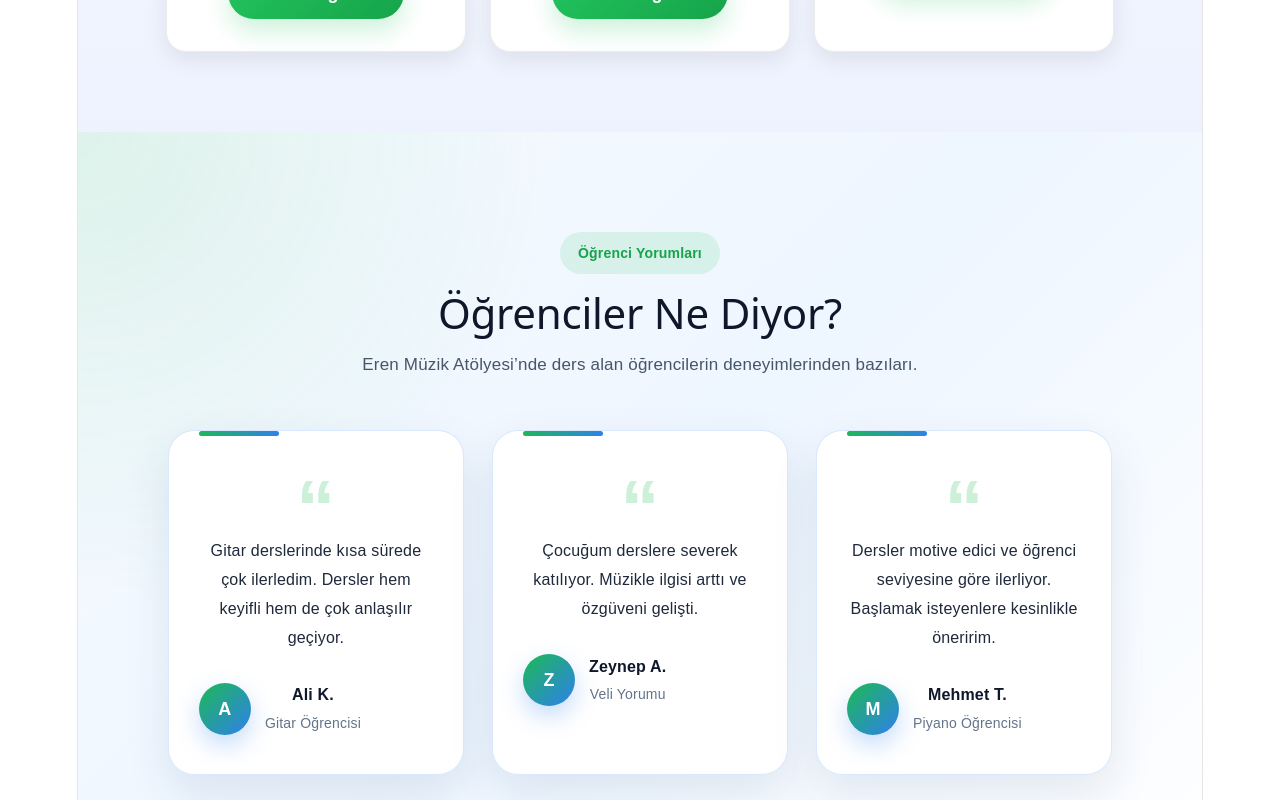
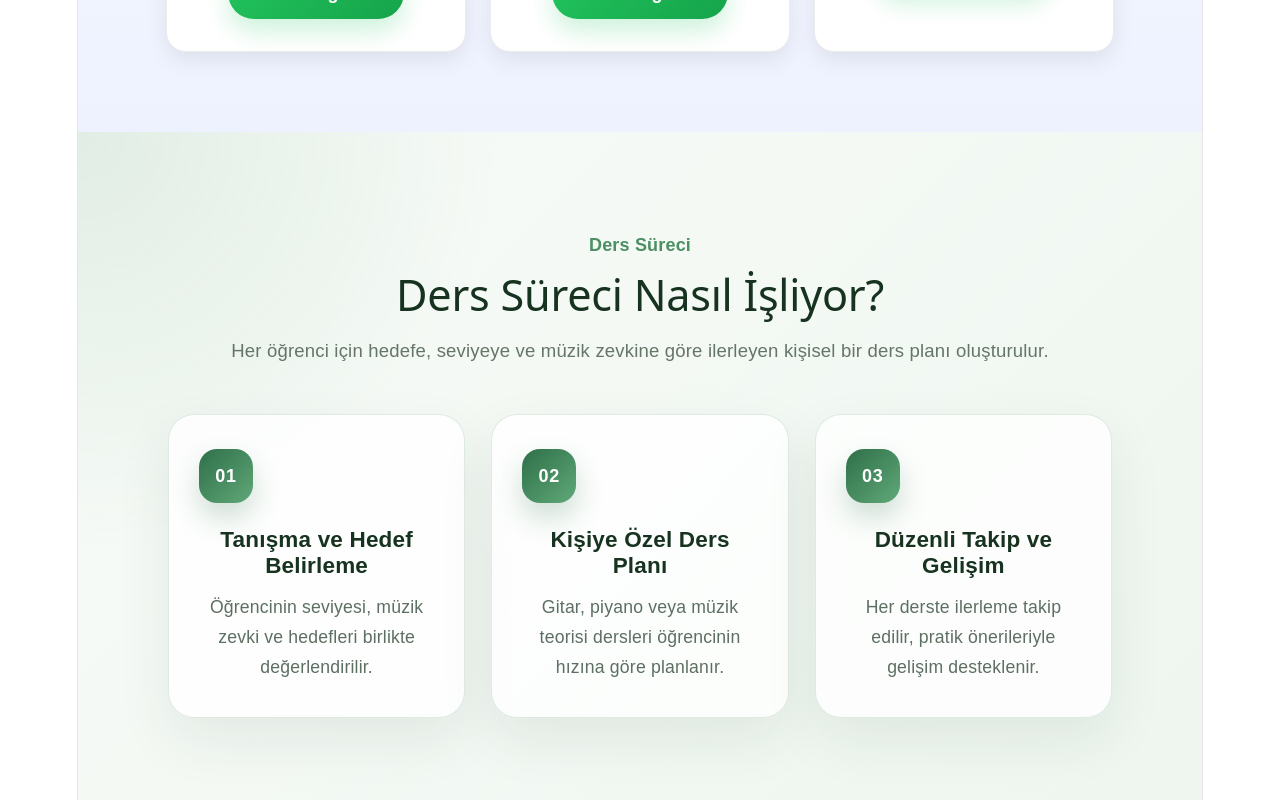
Before and after one commit to ErenOzusen/eren-muzik-atolyesi, a React (Vite) app: page / in a window 1280 px wide. Shown: the part 2560-3360 px from the top of the page. Built offline with nearby package versions, Linux system fonts and the light colour scheme.

Commit message:
Ders süreci bölümü eklendi

```diff
--- a/src/App.css
+++ b/src/App.css
@@ -2317,3 +2317,114 @@ margin-top: 10px;
     width: 100%;
   }
 }
+
+/* Process Section */
+.process-section {
+  padding: 100px 8%;
+  background:
+    radial-gradient(circle at top left, rgba(58, 139, 87, 0.12), transparent 32%),
+    linear-gradient(135deg, #f8fbf8 0%, #eef6ef 100%);
+}
+
+.process-grid {
+  display: grid;
+  grid-template-columns: repeat(3, 1fr);
+  gap: 26px;
+  margin-top: 48px;
+}
+
+.process-card {
+  position: relative;
+  padding: 34px 30px;
+  border-radius: 26px;
+  background: rgba(255, 255, 255, 0.78);
+  border: 1px solid rgba(47, 111, 73, 0.14);
+  box-shadow: 0 22px 55px rgba(20, 50, 32, 0.08);
+  overflow: hidden;
+  transition: transform 0.28s ease, box-shadow 0.28s ease, border-color 0.28s ease;
+}
+
+.process-card::before {
+  content: "";
+  position: absolute;
+  inset: 0;
+  background: linear-gradient(135deg, rgba(47, 111, 73, 0.12), transparent 55%);
+  opacity: 0;
+  transition: opacity 0.28s ease;
+}
+
+.process-card:hover {
+  transform: translateY(-8px);
+  border-color: rgba(47, 111, 73, 0.28);
+  box-shadow: 0 28px 70px rgba(20, 50, 32, 0.13);
+}
+
+.process-card:hover::before {
+  opacity: 1;
+}
+
+.process-number {
+  position: relative;
+  z-index: 1;
+  width: 54px;
+  height: 54px;
+  border-radius: 18px;
+  display: grid;
+  place-items: center;
+  margin-bottom: 24px;
+  background: linear-gradient(135deg, #2f6f49, #5fa878);
+  color: #ffffff;
+  font-weight: 800;
+  letter-spacing: 0.04em;
+  box-shadow: 0 14px 28px rgba(47, 111, 73, 0.22);
+}
+
+.process-card h3 {
+  position: relative;
+  z-index: 1;
+  margin-bottom: 14px;
+  color: #173320;
+  font-size: 1.25rem;
+}
+
+.process-card p {
+  position: relative;
+  z-index: 1;
+  color: #5d6f62;
+  line-height: 1.7;
+  font-size: 0.98rem;
+}
+
+/* Process Responsive */
+@media (max-width: 900px) {
+  .process-grid {
+    grid-template-columns: 1fr;
+  }
+
+  .process-section {
+    padding: 80px 6%;
+  }
+}
+
+.process-section .section-header {
+  text-align: center;
+  max-width: 820px;
+  margin: 0 auto;
+}
+
+.process-section .section-badge {
+  color: #4c8f63;
+  font-weight: 700;
+}
+
+.process-section .section-header h2 {
+  color: #173320;
+  font-size: 2.4rem;
+  margin: 12px 0 14px;
+}
+
+.process-section .section-header p {
+  color: #657568;
+  font-size: 1.03rem;
+  line-height: 1.7;
+}
--- a/src/App.jsx
+++ b/src/App.jsx
@@ -614,6 +614,45 @@ if (isAdminPage) {
   </div>
 </section>
 
+<section id="surec" className="process-section reveal">
+  <div className="section-header">
+    <span className="section-badge">Ders Süreci</span>
+    <h2>Ders Süreci Nasıl İşliyor?</h2>
+    <p>
+      Her öğrenci için hedefe, seviyeye ve müzik zevkine göre ilerleyen
+      kişisel bir ders planı oluşturulur.
+    </p>
+  </div>
+
+  <div className="process-grid">
+    <div className="process-card">
+      <div className="process-number">01</div>
+      <h3>Tanışma ve Hedef Belirleme</h3>
+      <p>
+        Öğrencinin seviyesi, müzik zevki ve hedefleri birlikte değerlendirilir.
+      </p>
+    </div>
+
+    <div className="process-card">
+      <div className="process-number">02</div>
+      <h3>Kişiye Özel Ders Planı</h3>
+      <p>
+        Gitar, piyano veya müzik teorisi dersleri öğrencinin hızına göre
+        planlanır.
+      </p>
+    </div>
+
+    <div className="process-card">
+      <div className="process-number">03</div>
+      <h3>Düzenli Takip ve Gelişim</h3>
+      <p>
+        Her derste ilerleme takip edilir, pratik önerileriyle gelişim
+        desteklenir.
+      </p>
+    </div>
+  </div>
+</section>
+
 <section id="yorumlar" className="testimonials reveal">
   <div className="section-header">
     <span className="section-badge">Öğrenci Yorumları</span>
```
